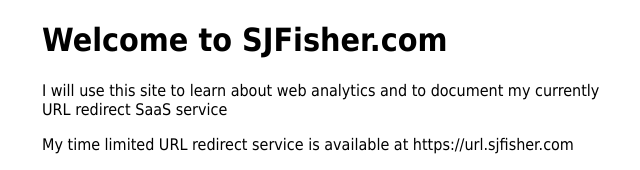
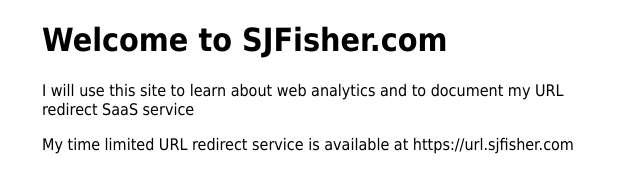
Before and after one commit to stevef1uk/urlwebsite, a plain HTML site: page index.html in a window 1280 px wide. Shown: the top 170 px of the page, without its empty margins (318-958 px from the left). Drawn offline with Linux system fonts and the light colour scheme.

Commit message:
Update index.html

```diff
--- a/index.html
+++ b/index.html
@@ -35,7 +35,7 @@ j=d.createElement(s),dl=l!='dataLayer'?'&l='+l:'';j.async=true;j.src=
 height="0" width="0" style="display:none;visibility:hidden"></iframe></noscript>
 <!-- End Google Tag Manager (noscript) -->
 <h1>Welcome to SJFisher.com</h1>
-<p>I will use this site to learn about web analytics and to document my currently URL redirect SaaS service</p>
+<p>I will use this site to learn about web analytics and to document my URL redirect SaaS service</p>
 
 <p>My time limited URL redirect service is available at https://url.sjfisher.com</p>
 
```
